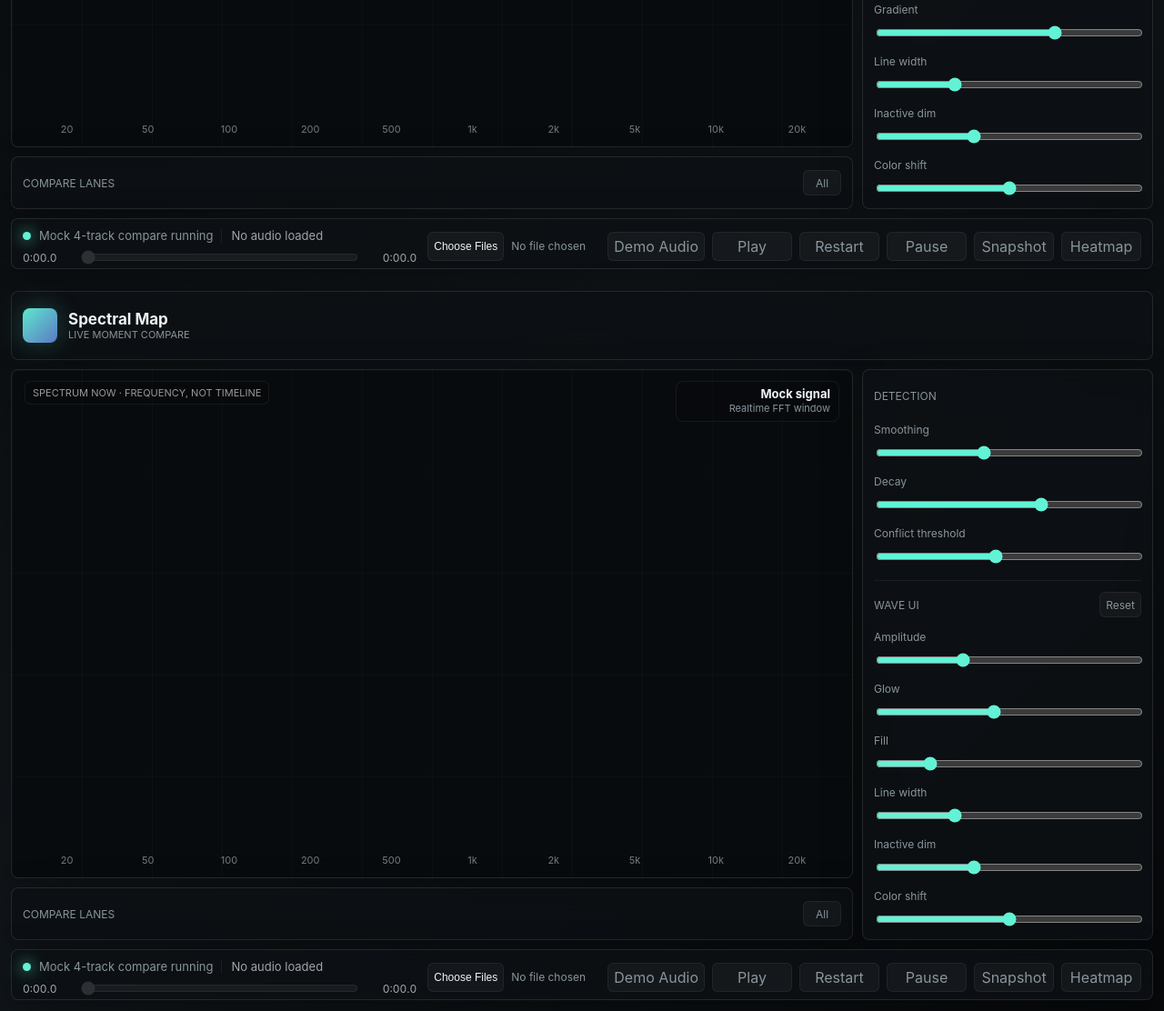
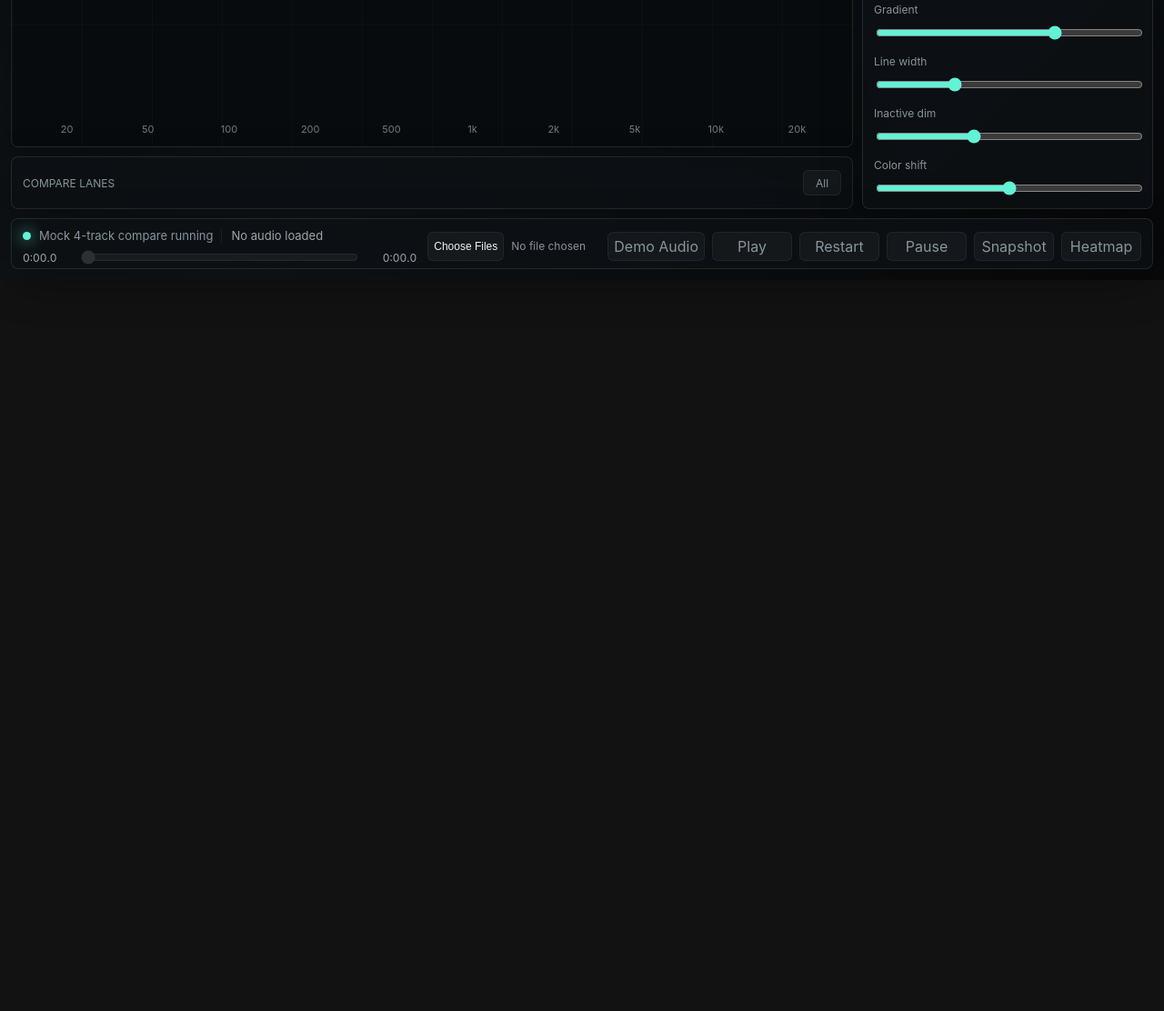
Before and after one commit to sytykhandrei1/spectral-map-prototype, a plain HTML site: page index.html in a window 1280 px wide. Shown: the part 610-1722 px from the top of the page at 91% size. After the commit the page ends 918 px from the top, so only its background shows below. Drawn offline with Linux system fonts and the light colour scheme.

Commit message:
Clean duplicate index markup

```diff
--- a/index.html
+++ b/index.html
@@ -138,135 +138,3 @@
     <script src="./app.js"></script>
   </body>
 </html>
-<!doctype html>
-<html lang="en">
-  <head>
-    <meta charset="UTF-8" />
-    <meta name="viewport" content="width=device-width, initial-scale=1.0" />
-    <title>Spectral Map Prototype</title>
-    <link rel="stylesheet" href="./styles.css" />
-  </head>
-  <body>
-    <main class="shell">
-      <header class="topbar">
-        <div class="brand">
-          <span class="mark"></span>
-          <div>
-            <h1>Spectral Map</h1>
-            <p>Live moment compare</p>
-          </div>
-        </div>
-      </header>
-
-      <section class="workspace">
-        <section class="compare-stage">
-          <section class="analyzer">
-            <div class="graph-mode">Spectrum Now · Frequency, Not Timeline</div>
-            <div class="time-readout">
-              <strong id="timeReadout">Mock signal</strong>
-              <span id="windowReadout">Realtime FFT window</span>
-            </div>
-            <canvas id="spectrumCanvas"></canvas>
-            <div id="cursorReadout" class="cursor-readout is-hidden">
-              <strong>1.2 kHz</strong>
-              <span>-18.4 dB</span>
-            </div>
-            <div class="frequency-strip">
-              <span>20</span>
-              <span>50</span>
-              <span>100</span>
-              <span>200</span>
-              <span>500</span>
-              <span>1k</span>
-              <span>2k</span>
-              <span>5k</span>
-              <span>10k</span>
-              <span>20k</span>
-            </div>
-          </section>
-
-          <aside class="track-panel" aria-label="Tracks">
-            <div class="panel-head">
-              <span>Compare lanes</span>
-              <button id="resetFocus" class="icon-button" title="Show all tracks">All</button>
-            </div>
-            <div id="trackList" class="track-list"></div>
-          </aside>
-        </section>
-
-        <aside class="inspector" aria-label="Inspector">
-          <div class="panel-head">
-            <span>Detection</span>
-          </div>
-          <div class="control-block">
-            <label for="smooth">Smoothing</label>
-            <input id="smooth" type="range" min="0.06" max="0.36" value="0.18" step="0.01" />
-          </div>
-          <div class="control-block">
-            <label for="decay">Decay</label>
-            <input id="decay" type="range" min="0.82" max="0.98" value="0.92" step="0.01" />
-          </div>
-          <div class="control-block">
-            <label for="threshold">Conflict threshold</label>
-            <input id="threshold" type="range" min="-54" max="-18" value="-38" step="1" />
-          </div>
-
-          <div class="panel-head visual-head">
-            <span>Wave UI</span>
-            <button id="resetVisuals" class="icon-button" title="Reset wave style">Reset</button>
-          </div>
-          <div class="control-block">
-            <label for="waveAmp">Amplitude</label>
-            <input id="waveAmp" type="range" min="0.65" max="1.75" value="1" step="0.05" />
-          </div>
-          <div class="control-block">
-            <label for="waveGlow">Glow</label>
-            <input id="waveGlow" type="range" min="0" max="32" value="14" step="1" />
-          </div>
-          <div class="control-block">
-            <label for="waveFill">Fill</label>
-            <input id="waveFill" type="range" min="0" max="0.16" value="0.03" step="0.01" />
-          </div>
-          <div class="control-block">
-            <label for="waveWidth">Line width</label>
-            <input id="waveWidth" type="range" min="0.8" max="3.6" value="1.6" step="0.1" />
-          </div>
-          <div class="control-block">
-            <label for="waveDim">Inactive dim</label>
-            <input id="waveDim" type="range" min="0.08" max="0.58" value="0.26" step="0.02" />
-          </div>
-          <div class="control-block">
-            <label for="waveHue">Color shift</label>
-            <input id="waveHue" type="range" min="-80" max="80" value="0" step="1" />
-          </div>
-        </aside>
-      </section>
-
-      <footer class="transport">
-        <div class="transport-main">
-          <div class="status">
-            <span class="dot"></span>
-            <span id="audioStatus">Mock 4-track compare running</span>
-            <span id="timelineStatus">No audio loaded</span>
-          </div>
-          <div class="scrubber">
-            <span id="scrubCurrent">0:00.0</span>
-            <input id="timelineScrub" type="range" min="0" max="1000" value="0" step="1" disabled />
-            <span id="scrubDuration">0:00.0</span>
-          </div>
-        </div>
-        <div class="mini-controls">
-          <input id="audioFiles" class="native-file-input" type="file" accept="audio/*,.wav,.wave,.aif,.aiff,.mp3,.m4a,.flac,.ogg" multiple />
-          <button class="transport-button" id="demoButton">Demo Audio</button>
-          <button class="transport-button" id="playButton">Play</button>
-          <button class="transport-button" id="restartButton">Restart</button>
-          <button class="transport-button" id="freezeButton">Pause</button>
-          <button class="transport-button" id="snapshotButton">Snapshot</button>
-          <button class="transport-button" id="heatmapButton">Heatmap</button>
-        </div>
-      </footer>
-    </main>
-
-    <script src="./app.js"></script>
-  </body>
-</html>
```
